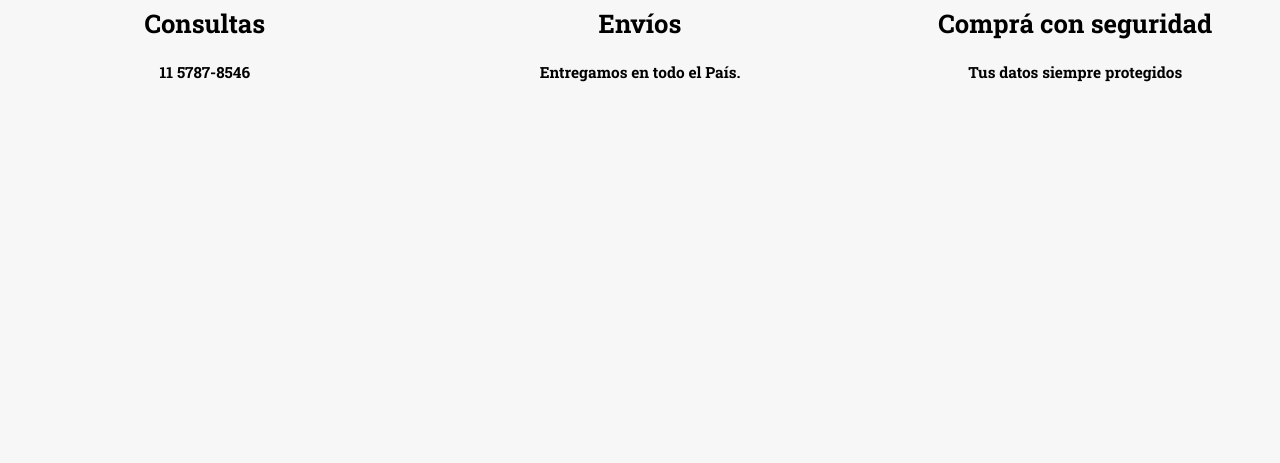
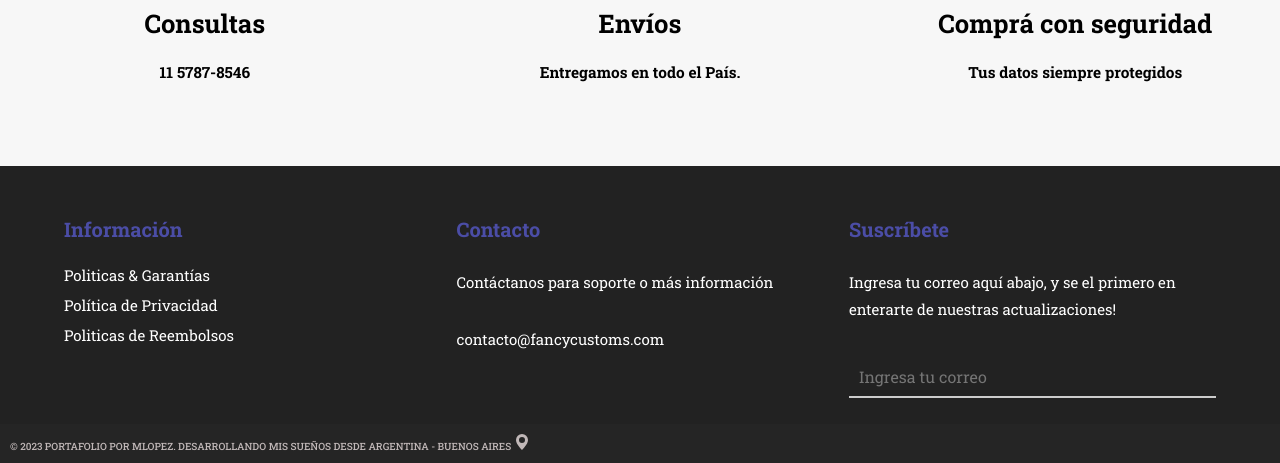
Before and after one commit to Codermex-freelance/TKM, a website: page index.html in a window 1280 px wide. Shown: the part 3854-4317 px from the top of the page. Before the commit the page ends 4020 px from the top, so only its background shows below. Drawn offline with Linux system fonts and the light colour scheme.

Commit message:
generamos el footer

```diff
--- a/index.html
+++ b/index.html
@@ -314,5 +314,45 @@
             </div>
         </div>
     </section>
+    <footer class="footer">
+        <div class="footer__contenedor">
+            <div class="footer__grid">
+                <div class="footer__contenido">
+                    <h3 class="footer__heading">Información</h3>
+                    <div class="footer__enlace">
+                        <a href="#">Politicas & Garantías</a>
+                        <a href="#">Política de Privacidad</a>
+                        <a href="#">Politicas de Reembolsos</a>
+                    </div>
+                </div>
+                <div class="footer__contenido">
+                    <h3 class="footer__heading">Contacto</h3>
+                    <div class="footer__enlace">
+                        <p>Contáctanos para soporte o más información</p>
+                        <p>contacto@fancycustoms.com</p>
+                    </div>
+                </div>
+                <div class="footer__contenido">
+                    <h3 class="footer__heading">Suscríbete</h3>
+                    <div class="footer__enlace">
+                        <p>Ingresa tu correo aquí abajo, y se el primero en enterarte de nuestras actualizaciones!</p>
+                        <div class="input-container">
+                            <input placeholder="Ingresa tu correo" class="input-field" type="text">
+                            <label for="input-field" class="input-label">Ingresa tu correo</label>
+                            <span class="input-highlight"></span>
+                        </div>
+                    </div>
+                </div>
+            </div>
+        </div>
+        <div class="footer__frase">
+            © 2023 PORTAFOLIO POR MLOPEZ. DESARROLLANDO MIS SUEÑOS DESDE ARGENTINA -
+            BUENOS AIRES
+            <svg xmlns="http://www.w3.org/2000/svg" width="16" height="16" fill="currentColor" class="bi bi-geo-alt-fill"
+                viewBox="0 0 16 16">
+            <path d="M8 16s6-5.686 6-10A6 6 0 0 0 2 6c0 4.314 6 10 6 10zm0-7a3 3 0 1 1 0-6 3 3 0 0 1 0 6z" />
+            </svg>
+        </div>
+    </footer>
 </body>
 </html>
--- a/src/scss/app.scss
+++ b/src/scss/app.scss
@@ -5,3 +5,4 @@
 @use "../scss/redes/redes";
 @use "../scss/articulos/articulos";
 @use "../scss/informacion/informacion";
+@use "../scss/footer/footer";
--- a/src/scss/base/_variables.scss
+++ b/src/scss/base/_variables.scss
@@ -12,7 +12,7 @@ $desktopxl: 1200px;
 // Colores
 $primario: #6365f1a3;
 $secundario: #51647a;
-$terciario: #31ada1;
+$terciario: #222222;
 $cuaternario: #59d999;
 $quinario: #baff60;
 
--- /dev/null
+++ b/src/scss/footer/_footer.scss
@@ -0,0 +1,102 @@
+@use "base/mixins" as m;
+@use "base/variables" as v;
+
+.footer {
+    background-color: v.$terciario;
+
+    &__contenedor {
+        margin: 3rem 3rem 0;
+        ;
+        padding: 2rem;
+    }
+
+    &__grid {
+        @include m.grid(1, 2rem);
+
+        @include m.tablet {
+            @include m.grid(3, 2rem);
+        }
+
+        @include m.desktop {
+            @include m.grid(3, 2rem);
+        }
+    }
+
+    &__heading {
+        margin: 2rem 0 0;
+        font-size: 20px;
+        color:v.$primario;
+    }
+
+    p {
+        color: v.$blanco;
+        font-size: 15px;
+    }
+
+    &__enlace {
+        display: flex;
+        flex-direction: column;
+        padding: 1rem 0 0;
+
+        a {
+            color: v.$blanco;
+            padding: 1rem 0 0;
+            font-size: 15px;
+        }
+    }
+
+    &__frase {
+        background-color: #252525;
+        color: #c1b8b8;
+        font-size: 10px;
+        padding: 10px;
+        font-weight: 500;
+    }
+}
+
+.input-container {
+    position: relative;
+    margin: 20px 0 0;
+}
+
+.input-field {
+    display: block;
+    width: 100%;
+    padding: 10px;
+    font-size: 16px;
+    border: none;
+    border-bottom: 2px solid #ccc;
+    outline: none;
+    background-color: transparent;
+    color: #b2b2b2;
+}
+
+.input-label {
+    position: absolute;
+    top: 0;
+    left: 0;
+    font-size: 15px;
+    color: rgba(204, 204, 204, 0);
+    pointer-events: none;
+    transition: all 0.3s ease;
+}
+
+.input-highlight {
+    position: absolute;
+    bottom: 0;
+    left: 0;
+    height: 2px;
+    width: 0;
+    background-color: #007bff;
+    transition: all 0.3s ease;
+}
+
+.input-field:focus+.input-label {
+    top: -20px;
+    font-size: 12px;
+    color: #007bff;
+}
+
+.input-field:focus+.input-label+.input-highlight {
+    width: 100%;
+}
--- /dev/null
+++ b/src/scss/footer/_index.scss
@@ -0,0 +1 @@
+@use "../scss/footer/footer";
```
Also changed, not shown: build/css/app.css, 1 other file.
